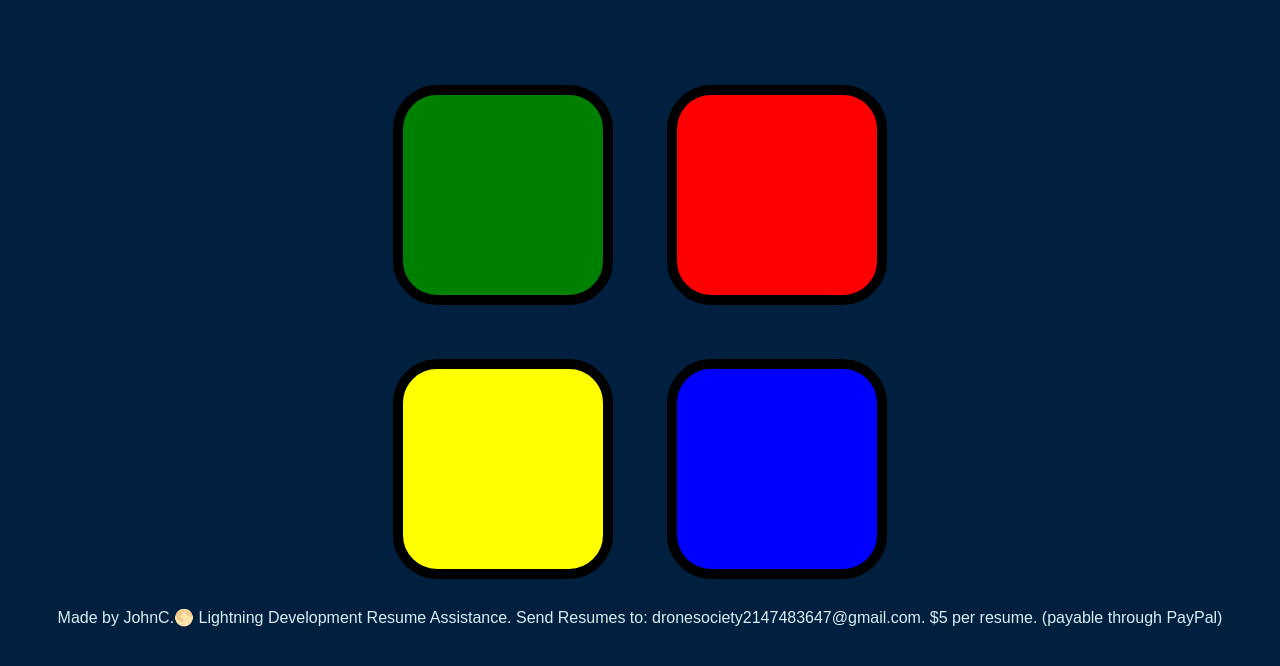
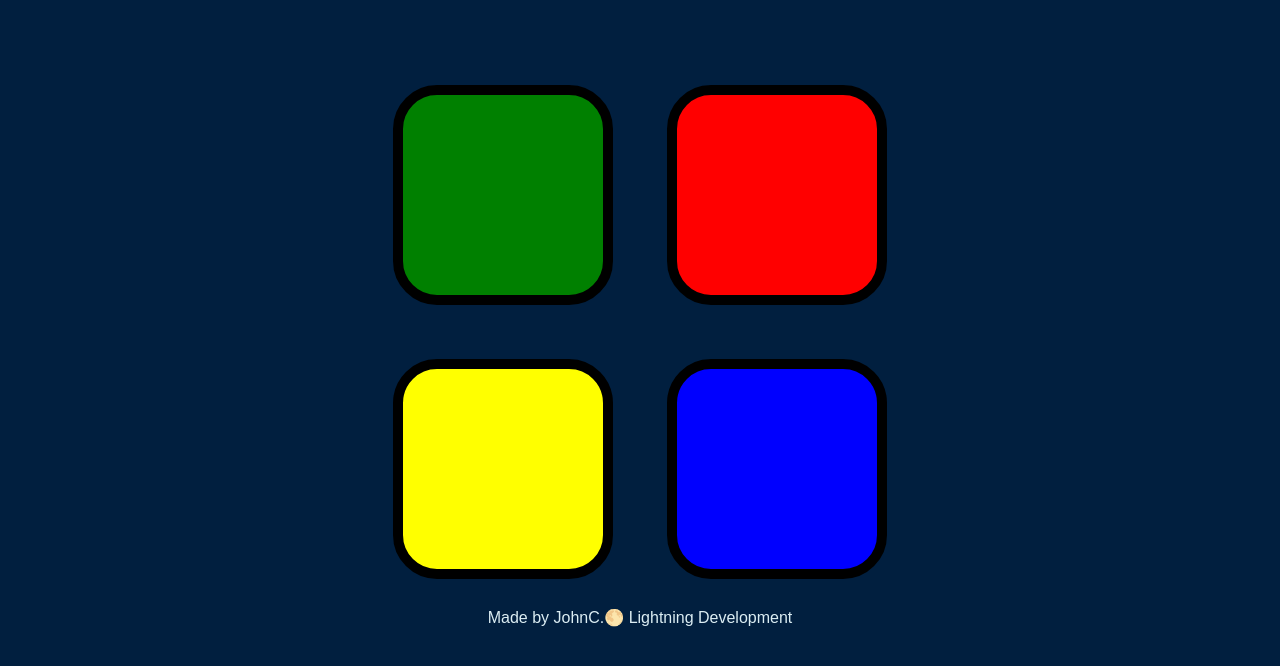
Before and after one commit to LightningDevelopment/SimonSays, a plain HTML site: page index.html in a window 1280 px wide. Shown: the part 114-780 px from the top of the page. Drawn offline with nearby package versions, Linux system fonts and the light colour scheme.

Commit message:
Update index.html
Removes old email

```diff
--- a/index.html
+++ b/index.html
@@ -40,7 +40,7 @@
 
 <footer>
   Made by JohnC.🌕 Lightning Development
-  Resume Assistance. Send Resumes to: dronesociety2147483647@gmail.com. $5 per resume. (payable through PayPal)
+
 </footer>
 </body>
 
```
